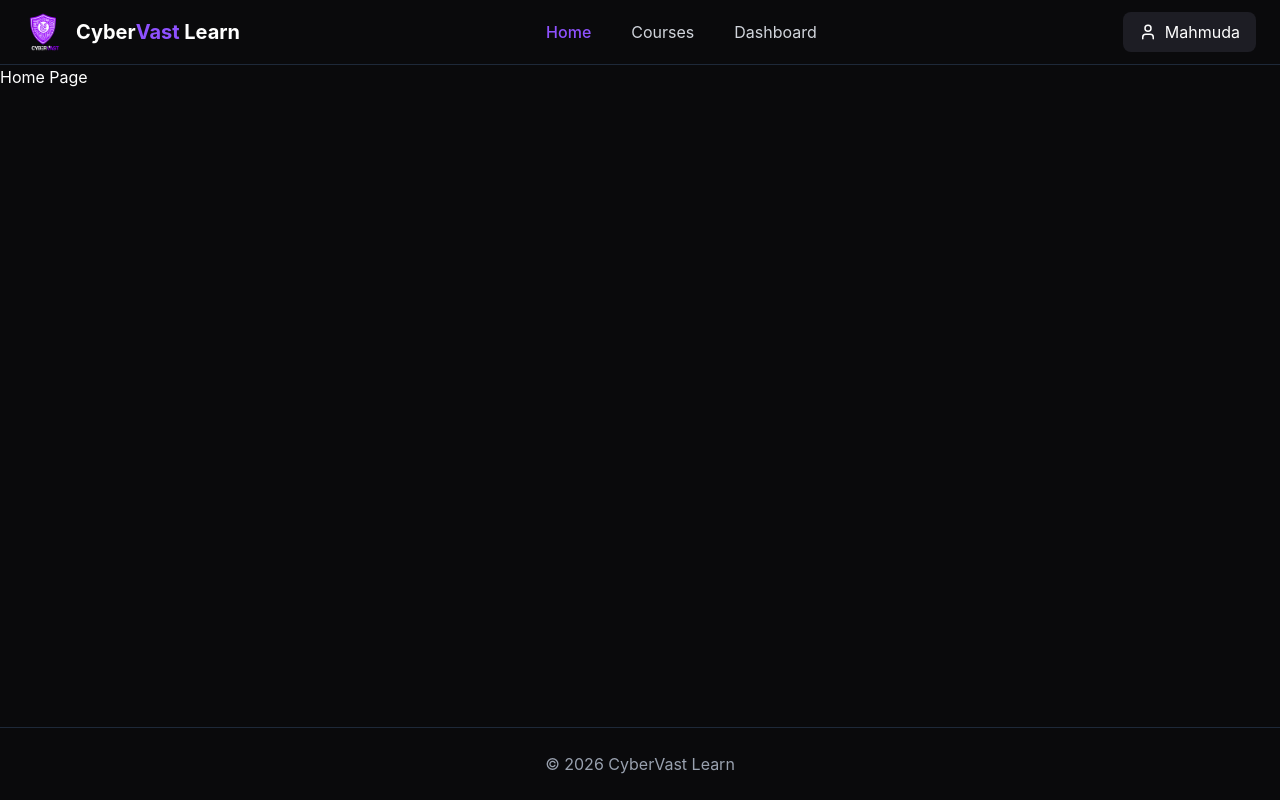
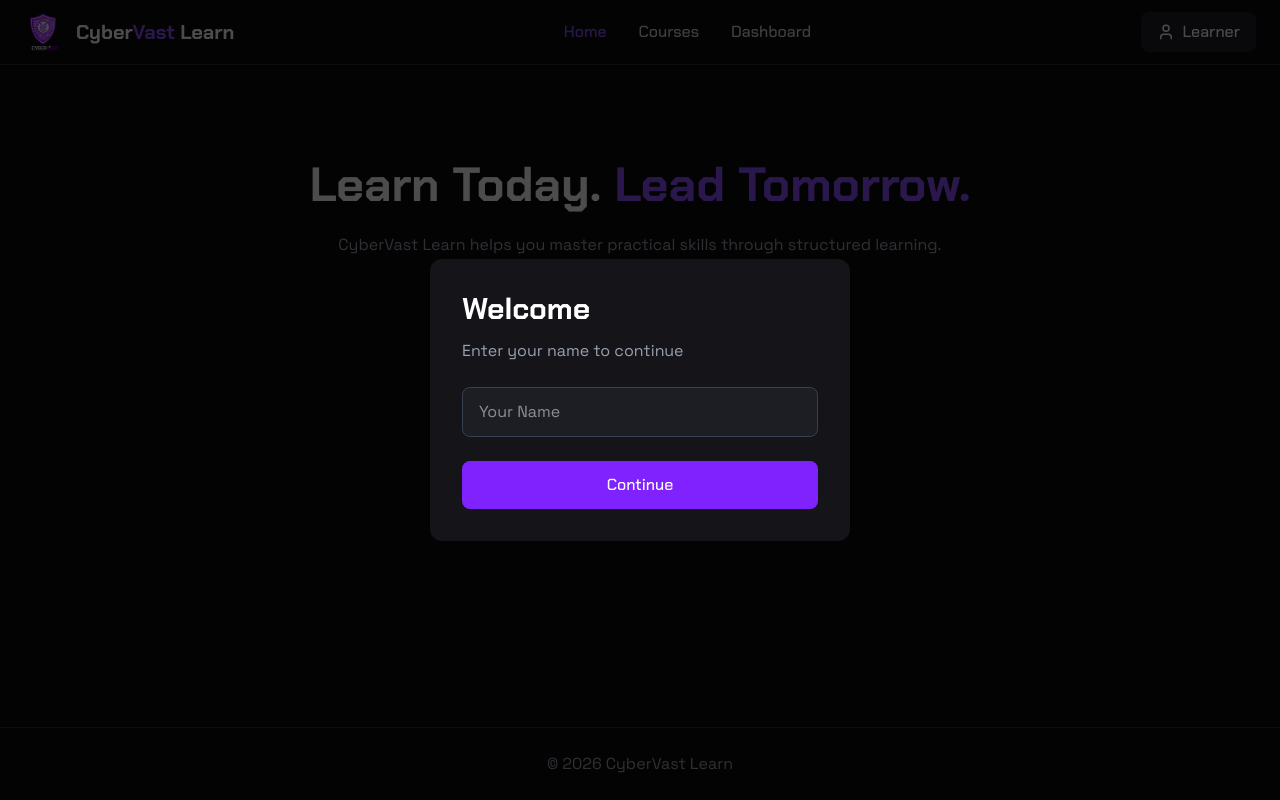
Before and after one commit to mahmudanasrin078/cybervast-learn, a React (Vite) app: page / in a window 1280 px wide. Built offline with nearby package versions, Linux system fonts and the light colour scheme.

Commit message:
feat: implement learner name

```diff
--- /dev/null
+++ b/src/components/common/WelcomeModal.jsx
@@ -0,0 +1,63 @@
+import React, { useState } from "react";
+import toast from "react-hot-toast";
+import { saveLearnerName } from "../../storage/learnerStorage";
+import { useApp } from "../../context/AppContext";
+
+function WelcomeModal({ onClose }) {
+  // input state
+  const [name, setName] = useState("");
+
+  //   -----------
+  const { dispatch } = useApp();
+
+  // Continue Button click
+  const handleContinue = () => {
+    // ------Input are empty --------
+    if (!name.trim()) {
+      toast.error("Please enter your name");
+      return;
+    }
+
+    // localStorage e Save
+    saveLearnerName(name);
+
+    // Context Update
+    dispatch({
+      type: "SET_LEARNER_NAME",
+      payload: name,
+    });
+
+    // Success Message
+    toast.success("Welcome to CyberVast Learn!");
+
+    // Modal close
+    onClose();
+  };
+
+  return (
+    <div className="fixed inset-0 bg-black/70 flex items-center justify-center z-50">
+      <div className="bg-[#141419] rounded-xl p-8 w-[420px]">
+        <h2 className="text-3xl font-bold mb-3">Welcome</h2>
+
+        <p className="text-gray-400 mb-6">Enter your name to continue</p>
+        {/* Input */}
+        <input
+          type="text"
+          placeholder="Your Name"
+          value={name}
+          onChange={(e) => setName(e.target.value)}
+          className="w-full border border-gray-700 rounded-lg bg-[#1D1D24] px-4 py-3 outline-none focus:border-violet-600"
+        />
+        {/* Button */}
+        <button
+          onClick={handleContinue}
+          className="mt-6 w-full bg-violet-600 hover:bg-violet-700 py-3 rounded-lg"
+        >
+          Continue
+        </button>
+      </div>
+    </div>
+  );
+}
+
+export default WelcomeModal;
--- a/src/components/layout/Navbar.jsx
+++ b/src/components/layout/Navbar.jsx
@@ -1,35 +1,41 @@
-import React from "react";
+import { useState } from "react";
 import { NavLink } from "react-router-dom";
+import { Menu, X, User } from "lucide-react";
 
 import logo from "../../assets/images/cybervast-logo-1536x1536 (1).png";
-
-import { User } from "lucide-react";
+import { useApp } from "../../context/AppContext";
 
 const Navbar = () => {
-  const learnerName = "Mahmuda";
+  const { state } = useApp();
+
+  // ------Mobile menu open / close-------
+  const [isOpen, setIsOpen] = useState(false);
+
   const navLinkStyle = ({ isActive }) =>
     isActive
       ? "text-violet-500 font-medium"
       : "text-gray-300 hover:text-violet-400 transition";
+
   return (
-    <header className="sticky top-0 z-50 bg-[#0A0A0C] border-b border-gray-800">
-      <nav className="max-w-7xl mx-auto h-16 px-6 flex items-center justify-between">
-        {/* Left */}
-        <div className="flex items-center gap-3">
+    <header className="sticky top-0 z-50 border-b border-gray-800 bg-[#0A0A0C]">
+      <nav className="max-w-7xl mx-auto flex h-16 items-center justify-between px-4 lg:px-6">
+        {/* ------Left Logo------- */}
+
+        <NavLink to="/" className="flex items-center gap-3">
           <img
             src={logo}
-            alt="CyberVast Logo"
-            className="w-10 h-10 object-contain"
+            alt="CyberVast Learn Logo"
+            className="h-10 w-10 object-contain"
           />
 
-          <h1 className="text-xl font-bold text-white">
+          <h1 className="text-lg md:text-xl font-bold text-white">
             Cyber<span className="text-violet-500">Vast</span> Learn
           </h1>
-        </div>
+        </NavLink>
 
-        {/* Center */}
+        {/* ------Desktop Menu-------*/}
 
-        <div className="flex items-center gap-10">
+        <div className="hidden md:flex items-center gap-8">
           <NavLink to="/" className={navLinkStyle}>
             Home
           </NavLink>
@@ -43,13 +49,58 @@ const Navbar = () => {
           </NavLink>
         </div>
 
-        {/* Right */}
+        {/* -------- Desktop Profile---------- */}
 
-        <div className="flex items-center gap-2 bg-[#1D1D24] px-4 py-2 rounded-lg">
+        <div className="hidden md:flex items-center gap-2 rounded-lg bg-[#1D1D24] px-4 py-2 hover:bg-violet-700 ">
           <User size={18} />
-          <span>{learnerName}</span>
+
+          <span>{state.learnerName || "Learner"}</span>
         </div>
+
+        {/* -----------Mobile Menu Button---------- */}
+
+        <button onClick={() => setIsOpen(!isOpen)} className="md:hidden">
+          {isOpen ? <X size={28} /> : <Menu size={28} />}
+        </button>
       </nav>
+
+      {/*---------Mobile Menu----------- */}
+
+      {isOpen && (
+        <div className="border-t border-gray-800 bg-[#141419] md:hidden">
+          <div className="flex flex-col p-5 gap-5">
+            <NavLink
+              to="/"
+              className={navLinkStyle}
+              onClick={() => setIsOpen(false)}
+            >
+              Home
+            </NavLink>
+
+            <NavLink
+              to="/courses"
+              className={navLinkStyle}
+              onClick={() => setIsOpen(false)}
+            >
+              Courses
+            </NavLink>
+
+            <NavLink
+              to="/dashboard"
+              className={navLinkStyle}
+              onClick={() => setIsOpen(false)}
+            >
+              Dashboard
+            </NavLink>
+
+            <div className="mt-2 flex items-center gap-2 rounded-lg bg-[rgb(29,29,36)] px-4 py-3">
+              <User size={18} />
+
+              <span>{state.learnerName || "Learner"}</span>
+            </div>
+          </div>
+        </div>
+      )}
     </header>
   );
 };
--- /dev/null
+++ b/src/context/AppContext.jsx
@@ -0,0 +1,45 @@
+import React from "react";
+import { createContext, useContext, useReducer } from "react";
+
+const initialState = {
+  learnerName: "",
+};
+// ------------
+function appReducer(state, action) {
+  switch (action.type) {
+    case "SET_LEARNER_NAME":
+      return {
+        ...state,
+        learnerName: action.payload,
+      };
+
+    default:
+      return state;
+  }
+}
+
+// --------
+const AppContext = createContext();
+
+// ---------
+
+export function AppProvider({ children }) {
+  const [state, dispatch] = useReducer(appReducer, initialState);
+
+  return (
+    <AppContext.Provider
+      value={{
+        state,
+        dispatch,
+      }}
+    >
+      {children}
+    </AppContext.Provider>
+  );
+}
+
+// -----------
+
+export function useApp() {
+  return useContext(AppContext);
+}
--- a/src/index.css
+++ b/src/index.css
@@ -1,113 +1,22 @@
-/* :root {
-  --text: #6b6375;
-  --text-h: #08060d;
-  --bg: #fff;
-  --border: #e5e4e7;
-  --code-bg: #f4f3ec;
-  --accent: #aa3bff;
-  --accent-bg: rgba(170, 59, 255, 0.1);
-  --accent-border: rgba(170, 59, 255, 0.5);
-  --social-bg: rgba(244, 243, 236, 0.5);
-  --shadow:
-    rgba(0, 0, 0, 0.1) 0 10px 15px -3px, rgba(0, 0, 0, 0.05) 0 4px 6px -2px;
+@import url("https://fonts.googleapis.com/css2?family=Chakra+Petch:wght@500;700&family=Space+Grotesk:wght@400;500&display=swap");
 
-  --sans: system-ui, 'Segoe UI', Roboto, sans-serif;
-  --heading: system-ui, 'Segoe UI', Roboto, sans-serif;
-  --mono: ui-monospace, Consolas, monospace;
+@import "tailwindcss";
 
-  font: 18px/145% var(--sans);
-  letter-spacing: 0.18px;
-  color-scheme: light dark;
-  color: var(--text);
-  background: var(--bg);
-  font-synthesis: none;
-  text-rendering: optimizeLegibility;
-  -webkit-font-smoothing: antialiased;
-  -moz-osx-font-smoothing: grayscale;
-
-  @media (max-width: 1024px) {
-    font-size: 16px;
-  }
-}
-
-@media (prefers-color-scheme: dark) {
-  :root {
-    --text: #9ca3af;
-    --text-h: #f3f4f6;
-    --bg: #16171d;
-    --border: #2e303a;
-    --code-bg: #1f2028;
-    --accent: #c084fc;
-    --accent-bg: rgba(192, 132, 252, 0.15);
-    --accent-border: rgba(192, 132, 252, 0.5);
-    --social-bg: rgba(47, 48, 58, 0.5);
-    --shadow:
-      rgba(0, 0, 0, 0.4) 0 10px 15px -3px, rgba(0, 0, 0, 0.25) 0 4px 6px -2px;
-  }
-
-  #social .button-icon {
-    filter: invert(1) brightness(2);
-  }
-}
+/* global style */
 
 body {
-  margin: 0;
-}
-
-#root {
-  width: 1126px;
-  max-width: 100%;
-  margin: 0 auto;
-  text-align: center;
-  border-inline: 1px solid var(--border);
-  min-height: 100svh;
-  display: flex;
-  flex-direction: column;
-  box-sizing: border-box;
+  font-family: "Space Grotesk", sans-serif;
+  background: #0a0a0c;
+  color: #f5f3f8;
 }
 
 h1,
-h2 {
-  font-family: var(--heading);
-  font-weight: 500;
-  color: var(--text-h);
+h2,
+h3,
+h4,
+h5,
+h6,
+button,
+nav {
+  font-family: "Chakra Petch", sans-serif;
 }
-
-h1 {
-  font-size: 56px;
-  letter-spacing: -1.68px;
-  margin: 32px 0;
-  @media (max-width: 1024px) {
-    font-size: 36px;
-    margin: 20px 0;
-  }
-}
-h2 {
-  font-size: 24px;
-  line-height: 118%;
-  letter-spacing: -0.24px;
-  margin: 0 0 8px;
-  @media (max-width: 1024px) {
-    font-size: 20px;
-  }
-}
-p {
-  margin: 0;
-}
-
-code,
-.counter {
-  font-family: var(--mono);
-  display: inline-flex;
-  border-radius: 4px;
-  color: var(--text-h);
-}
-
-code {
-  font-size: 15px;
-  line-height: 135%;
-  padding: 4px 8px;
-  background: var(--code-bg);
-} */
-
-@import "tailwindcss";
--- a/src/main.jsx
+++ b/src/main.jsx
@@ -1,14 +1,17 @@
-import { StrictMode } from 'react'
-import { createRoot } from 'react-dom/client'
-import './index.css'
-import { RouterProvider } from 'react-router-dom'
-import router from './routes/router'
-import { Toaster } from 'react-hot-toast'
+import React from "react";
+import { createRoot } from "react-dom/client";
+import "./index.css";
+import { RouterProvider } from "react-router-dom";
+import router from "./routes/router";
+import { Toaster } from "react-hot-toast";
+import { AppProvider } from "./context/AppContext";
 
+createRoot(document.getElementById("root")).render(
+  <React.StrictMode>
+    <AppProvider>
+      <RouterProvider router={router} />
 
-createRoot(document.getElementById('root')).render(
-  <StrictMode>
-   <RouterProvider router={router} />
-    <Toaster position="top-right" />
-  </StrictMode>,
-)
+      <Toaster position="top-right" />
+    </AppProvider>
+  </React.StrictMode>,
+);
--- a/src/pages/Home.jsx
+++ b/src/pages/Home.jsx
@@ -1,11 +1,56 @@
-import React from 'react';
+import React, { useEffect, useState } from "react";
+import { useApp } from "../context/AppContext";
+import { getLearnerName } from "../storage/learnerStorage";
+import WelcomeModal from "../components/common/WelcomeModal";
 
 const Home = () => {
-    return (
-        <div className='max-w-7xl mx-auto'>
-           <h1>Home Page</h1>
-        </div>
-    );
+  //----Show Modal----
+  const [showModal, setShowModal] = useState(false);
+
+  //------ Context----
+  const { dispatch } = useApp();
+
+  useEffect(() => {
+    // local Storage e name
+    const savedName = getLearnerName();
+
+    if (savedName) {
+      // when name is found.then context update
+      dispatch({
+        type: "SET_LEARNER_NAME",
+        payload: savedName,
+      });
+    } else {
+      //when name is not found then show modal
+      setShowModal(true);
+    }
+  }, [dispatch]);
+
+  return (
+    <>
+      {/* Welcome modal */}
+      {showModal && <WelcomeModal onClose={() => setShowModal(false)} />}
+
+      {/* <div className="py-20 text-center">
+        <h1 className="text-5xl font-bold">Welcome to CyberVast Learn</h1>
+
+        <p className="mt-4 text-gray-400">Learn Today. Lead Tomorrow.</p>
+      </div> */}
+
+      {/* Hero Section */}
+
+      <section className="max-w-7xl mx-auto px-6 py-24 text-center">
+        <h1 className="text-5xl font-bold">
+          Learn Today.
+          <span className="text-violet-500"> Lead Tomorrow.</span>
+        </h1>
+        <p className="mt-6 text-gray-400">
+          CyberVast Learn helps you master practical skills through structured
+          learning.
+        </p>
+      </section>
+    </>
+  );
 };
 
 export default Home;
--- /dev/null
+++ b/src/storage/learnerStorage.js
@@ -0,0 +1,13 @@
+const STORAGE_KEY = "cybervast_learner";
+
+export const saveLearnerName = (name) => {
+  localStorage.setItem(STORAGE_KEY, JSON.stringify(name));
+};
+
+export const getLearnerName = () => {
+  return JSON.parse(localStorage.getItem(STORAGE_KEY));
+};
+
+export const removeLearnerName = () => {
+  localStorage.removeItem(STORAGE_KEY);
+};
--- a/src/styles/colors.js
+++ b/src/styles/colors.js
@@ -1,4 +1,4 @@
-import React from "react";
+
 
 const colors = {
   background: "#0A0A0C",
```
Also changed, not shown: 1 other file (tests, documents, lock files or other folders).
